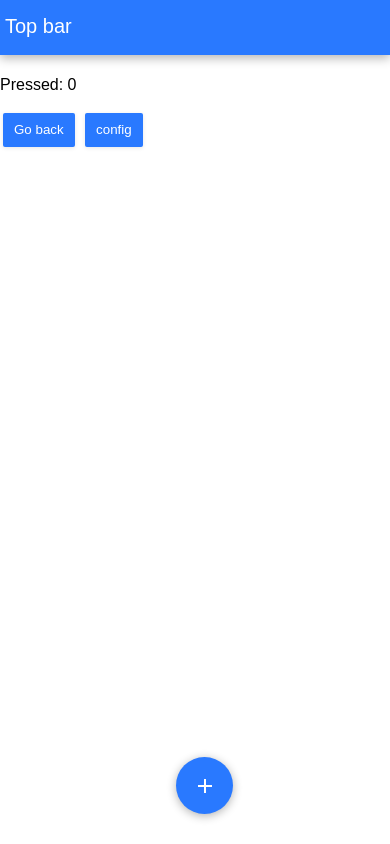
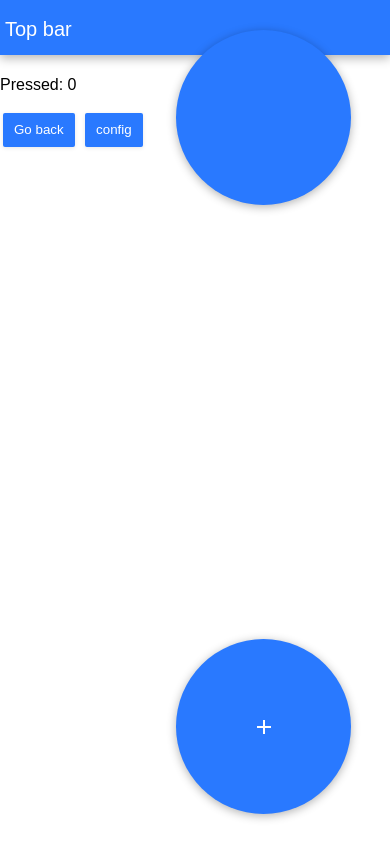
Before and after one commit to marc2332/DrebleJS, a plain HTML site: page index.html in a window 390 px wide. Both pictures are taken after a click on the button "Counter". Drawn offline with Linux system fonts and the light colour scheme.

Commit message:
Now it supports smartphones screen size

```diff
--- a/dreble.css
+++ b/dreble.css
@@ -24,13 +24,14 @@ body{
 	display: flex;
 	padding: 5px;
 	box-sizing: border-box;
-  position:absolute;
-  overflow:hidden;
+    position:absolute;
+    overflow:hidden;
 	width: 100%;
 	background: var(--PrimaryColor);
 	height:55px;
 	white-space: nowrap;
 }
+
 .navbar.top{
 	top:0;
 	box-shadow: 0px 3px 10px rgba(0,0,0,0.3);
@@ -42,21 +43,21 @@ body{
 	box-shadow: 0px -5px 8px rgba(0,0,0,0.3);
 }
 .navbar > navbar-title{
-	display: inline-block;
+	display: flex;
 	font-size: 20px;
 	color:white;
 	position: relative;
-	top:10px;
+	top:13px;
 }
 .navbar > .navbar-icon{
 	margin: 0;
 	position: relative;
-	top: 3px;
+	top: 1px;
 	bottom: 0px;
-	display: inline-block;
+	display: flex;
 	height: 25px;
 	width: 25px;
-	padding: 6px;
+	padding: 10px;
 	margin: 0px 5px;
 	cursor: pointer;
 	border-radius: 100px;
@@ -236,7 +237,7 @@ button.disabled:not(.FloatingButton){
     border: none;
     margin: 0;
     padding: 0;
-    border-radius: 50px;
+    border-radius: 300px;
     box-shadow: 0px 2px 10px rgba(0,0,0,0.3);
     color: var(--BackgroundColor);
 }
@@ -258,35 +259,35 @@ button.disabled:not(.FloatingButton){
     box-shadow: 0px 2px 10px rgba(0,0,0,0.3);
     color: var(--BackgroundColor);
 }
-.FloatingButton.pos-top{
+.FloatingButton[pos~="top"]{
     top:30px;
 }
-.FloatingButton.pos-right{
+.FloatingButton[pos~="right"]{
     right:30px;
 }
-.FloatingButton.pos-left{
+.FloatingButton[pos~="left"]{
     left:30px;
 }
-.FloatingButton.pos-bottom{
+.FloatingButton[pos~="bottom"]{
     bottom: 30px;
 }
-.FloatingButton.pos-center{
+.FloatingButton[pos~="center"]{
     left:45%;
 
 }
 
 
 .FloatingButton.small{
-    height: 45px;
-    width:45px;
+    height: 160px;
+    width:160px;
 }
-.FloatingButton.normal{
-    height: 57px;
-    width:57px;
+.FloatingButton[size~="normal"]{
+    height: 175px;
+    width:175px;
 }
 .FloatingButton.big{
-    height: 65px;
-    width:65px;
+    height: 190px;
+    width:190px;
 }
 .spacer{
 	border-top:2px solid lightgray;
@@ -389,3 +390,7 @@ button.disabled:not(.FloatingButton){
     opacity: 0.3;
   }
 }
+
+@media only screen and (max-device-width : 640px) {
+
+}
--- a/dreble.js
+++ b/dreble.js
@@ -77,13 +77,15 @@ class FloatingButton extends  HTMLElement {
         }else{
             button.setAttribute("class"," FloatingButton "+this.getAttribute("class"));
         }
-        button.setAttribute("id",this.id);
+      	button.setAttribute("pos",this.getAttribute("pos"));
+        button.setAttribute("size",this.getAttribute("size"));
+      	button.setAttribute("id",this.id);
         if(this.getAttribute("text")== null){
             button.innerHTML = ".";
-            button.style = "background-image: url(" + this.getAttribute("icon-src") +") ; background-repeat: no-repeat; background-position: center; font-size: 0;";
+            button.style = "background-image: url(" + this.getAttribute("src") +") ; background-repeat: no-repeat; background-position: center; font-size: 0;";
         }else{
             button.innerHTML = this.getAttribute("text");
-            button.style = "background-image: url(" + this.getAttribute("icon-src") +") ; background-repeat: no-repeat; background-position: center; font-size: 15px;";
+            button.style = "background-image: url(" + this.getAttribute("src") +") ; background-repeat: no-repeat; background-position: center; font-size: 15px;";
         }
         if(this.classList.contains("disabled")=== false) button.setAttribute("onclick",this.getAttribute("onclick"));
 
@@ -264,3 +266,12 @@ function closeMenu(me){
 	 }, 200);
 
 }
+function FloatingButton2(obj){
+  	const _fbtn = document.createElement("button");
+  	_fbtn.setAttribute("size",obj.size);
+  	_fbtn.setAttribute("src",obj.icon);
+  _fbtn.classList = "FloatingButton";
+  	_fbtn.setAttribute("pos",obj.position);
+  	document.getElementById(obj.activity).appendChild(_fbtn);
+
+}
--- a/index.html
+++ b/index.html
@@ -1,5 +1,7 @@
 <!DOCTYPE>
-<meta charset="utf-8"/>
+<meta charset="utf-8">
+    <meta http-equiv="X-UA-Compatible" content="IE=edge">
+    <meta name="viewport" content="width=device-width, initial-scale=1">
 <body>
 
 </body>
--- a/main.js
+++ b/main.js
@@ -112,7 +112,7 @@ var _counter = 0;
 function onActivity3(){
 	const counter = new Activity("counter",`
 
-		<custom-floating-button icon-src="plus.svg" class=" pos-bottom pos-center  normal" id="fbtn2" onclick="_counter++; document.getElementById('_counter').innerText='Pressed: '+_counter;"></custom-floating-button>
+		<custom-floating-button src="plus.svg" pos="bottom center " size=" normal" id="fbtn2" onclick="_counter++; document.getElementById('_counter').innerText='Pressed: '+_counter;"></custom-floating-button>
 
 		<d-navbar activity="counter" position="top">
 			<navbar-title> Top bar <navbar-title>
@@ -123,5 +123,14 @@ function onActivity3(){
 		<button onclick="onActivity2()">config</button>
 
 	`);
+
 	goActivity(counter,"slide_up");
+  const floating1 = new FloatingButton2({
+  	icon:"plus.svg",
+  	position:"top center",
+  	size:"normal",
+  	onclick:"console.log",
+  	activity:"counter",
+
+})
 }
```
